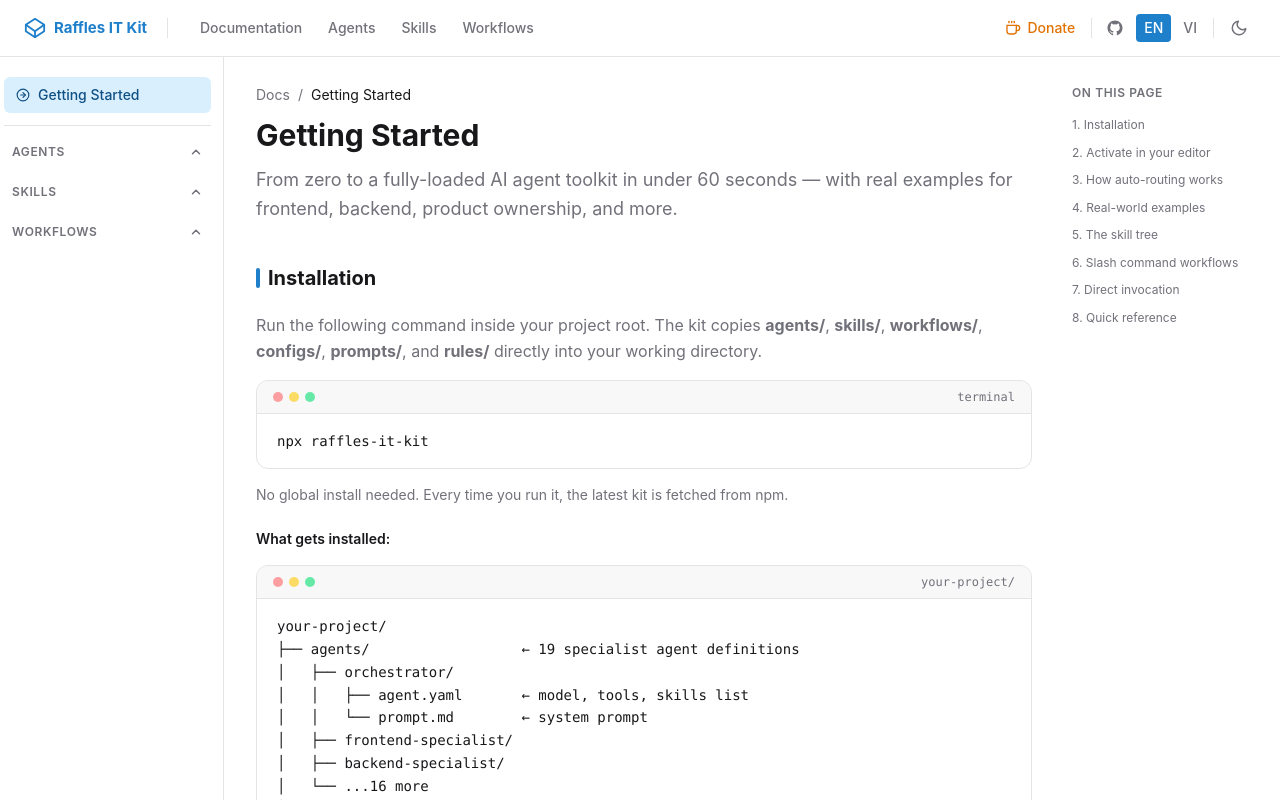
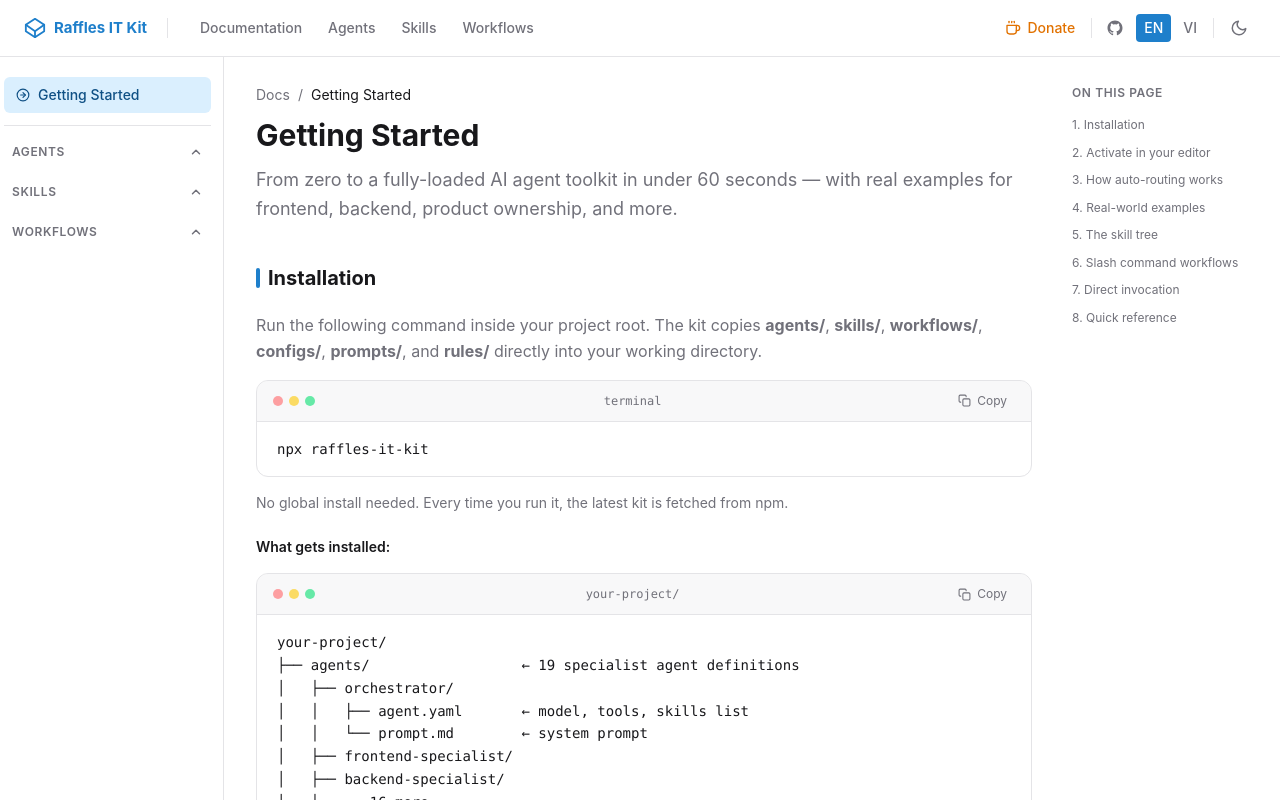
Before and after one commit to HaiTrieu0902/agent-skills-kit, a Next.js app in the folder web/: page /en/docs/guide in a window 1280 px wide. Shown: the top 800 px of the page. Built offline with nearby package versions, Linux system fonts and the light colour scheme.

Commit message:
feat: implement CodeBlock component for enhanced code display and copy functionality

```diff
--- /dev/null
+++ b/web/src/app/[locale]/docs/guide/CodeBlock.tsx
@@ -0,0 +1,80 @@
+'use client'
+
+import { useState } from 'react'
+
+export function CodeBlock({ children, lang = '' }: { children: string; lang?: string }) {
+  const [copied, setCopied] = useState(false)
+
+  const handleCopy = () => {
+    navigator.clipboard.writeText(children).then(() => {
+      setCopied(true)
+      setTimeout(() => setCopied(false), 2000)
+    })
+  }
+
+  return (
+    <div className="rounded-xl border border-[var(--card-border)] bg-[var(--card)] overflow-hidden my-4">
+      {lang && (
+        <div className="flex items-center justify-between px-4 py-2 border-b border-[var(--border)] bg-[var(--muted)]/60">
+          <div className="flex gap-1.5">
+            <span className="w-2.5 h-2.5 rounded-full bg-red-400/60" />
+            <span className="w-2.5 h-2.5 rounded-full bg-yellow-400/60" />
+            <span className="w-2.5 h-2.5 rounded-full bg-green-400/60" />
+          </div>
+          <span className="text-xs text-[var(--muted-foreground)] font-mono">{lang}</span>
+          <button
+            onClick={handleCopy}
+            title={copied ? 'Copied!' : 'Copy code'}
+            className="flex items-center gap-1.5 text-xs text-[var(--muted-foreground)] hover:text-[var(--foreground)] transition-colors px-2 py-1 rounded hover:bg-[var(--muted)] cursor-pointer"
+          >
+            {copied ? (
+              <>
+                <svg width="13" height="13" viewBox="0 0 24 24" fill="none" stroke="currentColor" strokeWidth="2.5" strokeLinecap="round" strokeLinejoin="round">
+                  <polyline points="20 6 9 17 4 12" />
+                </svg>
+                <span>Copied</span>
+              </>
+            ) : (
+              <>
+                <svg width="13" height="13" viewBox="0 0 24 24" fill="none" stroke="currentColor" strokeWidth="2" strokeLinecap="round" strokeLinejoin="round">
+                  <rect x="9" y="9" width="13" height="13" rx="2" ry="2" />
+                  <path d="M5 15H4a2 2 0 0 1-2-2V4a2 2 0 0 1 2-2h9a2 2 0 0 1 2 2v1" />
+                </svg>
+                <span>Copy</span>
+              </>
+            )}
+          </button>
+        </div>
+      )}
+      {!lang && (
+        <div className="flex justify-end px-3 pt-2">
+          <button
+            onClick={handleCopy}
+            title={copied ? 'Copied!' : 'Copy code'}
+            className="flex items-center gap-1.5 text-xs text-[var(--muted-foreground)] hover:text-[var(--foreground)] transition-colors px-2 py-1 rounded hover:bg-[var(--muted)] cursor-pointer"
+          >
+            {copied ? (
+              <>
+                <svg width="13" height="13" viewBox="0 0 24 24" fill="none" stroke="currentColor" strokeWidth="2.5" strokeLinecap="round" strokeLinejoin="round">
+                  <polyline points="20 6 9 17 4 12" />
+                </svg>
+                <span>Copied</span>
+              </>
+            ) : (
+              <>
+                <svg width="13" height="13" viewBox="0 0 24 24" fill="none" stroke="currentColor" strokeWidth="2" strokeLinecap="round" strokeLinejoin="round">
+                  <rect x="9" y="9" width="13" height="13" rx="2" ry="2" />
+                  <path d="M5 15H4a2 2 0 0 1-2-2V4a2 2 0 0 1 2-2h9a2 2 0 0 1 2 2v1" />
+                </svg>
+                <span>Copy</span>
+              </>
+            )}
+          </button>
+        </div>
+      )}
+      <pre className="px-5 py-4 text-sm font-mono text-[var(--foreground)] overflow-x-auto leading-relaxed">
+        <code>{children}</code>
+      </pre>
+    </div>
+  )
+}
--- a/web/src/app/[locale]/docs/guide/page.tsx
+++ b/web/src/app/[locale]/docs/guide/page.tsx
@@ -1,5 +1,6 @@
 import Link from 'next/link'
 import { setRequestLocale } from 'next-intl/server'
+import { CodeBlock } from './CodeBlock'
 
 export default async function GuidePage({
   params
@@ -11,25 +12,7 @@
   return <GuideContent locale={locale} />
 }
 
-function Code({ children, lang = '' }: { children: string; lang?: string }) {
-  return (
-    <div className="rounded-xl border border-[var(--card-border)] bg-[var(--card)] overflow-hidden my-4">
-      {lang && (
-        <div className="flex items-center justify-between px-4 py-2 border-b border-[var(--border)] bg-[var(--muted)]/60">
-          <div className="flex gap-1.5">
-            <span className="w-2.5 h-2.5 rounded-full bg-red-400/60" />
-            <span className="w-2.5 h-2.5 rounded-full bg-yellow-400/60" />
-            <span className="w-2.5 h-2.5 rounded-full bg-green-400/60" />
-          </div>
-          <span className="text-xs text-[var(--muted-foreground)] font-mono">{lang}</span>
-        </div>
-      )}
-      <pre className="px-5 py-4 text-sm font-mono text-[var(--foreground)] overflow-x-auto leading-relaxed">
-        <code>{children}</code>
-      </pre>
-    </div>
-  )
-}
+const Code = CodeBlock
 
 function Badge({ color, children }: { color: 'blue' | 'green' | 'purple' | 'orange'; children: React.ReactNode }) {
   const colors = {
```
